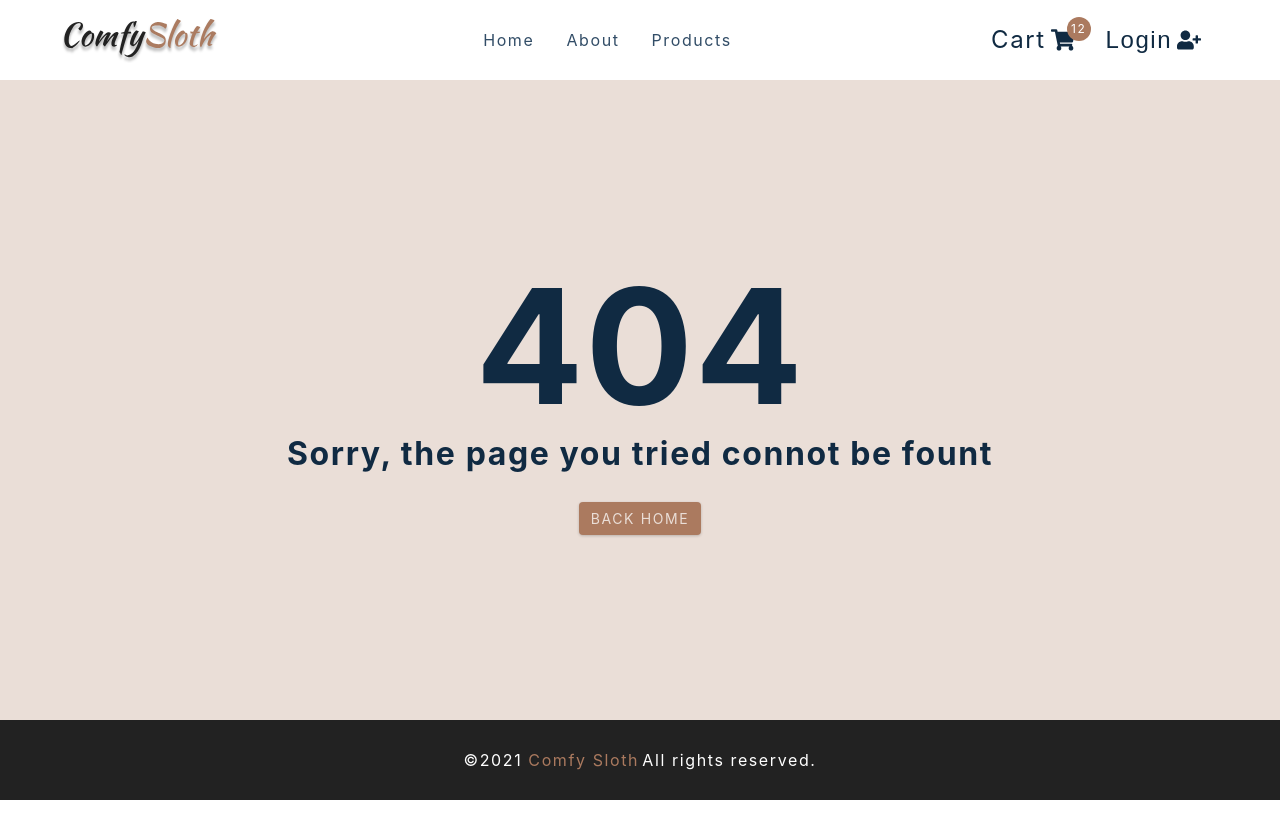
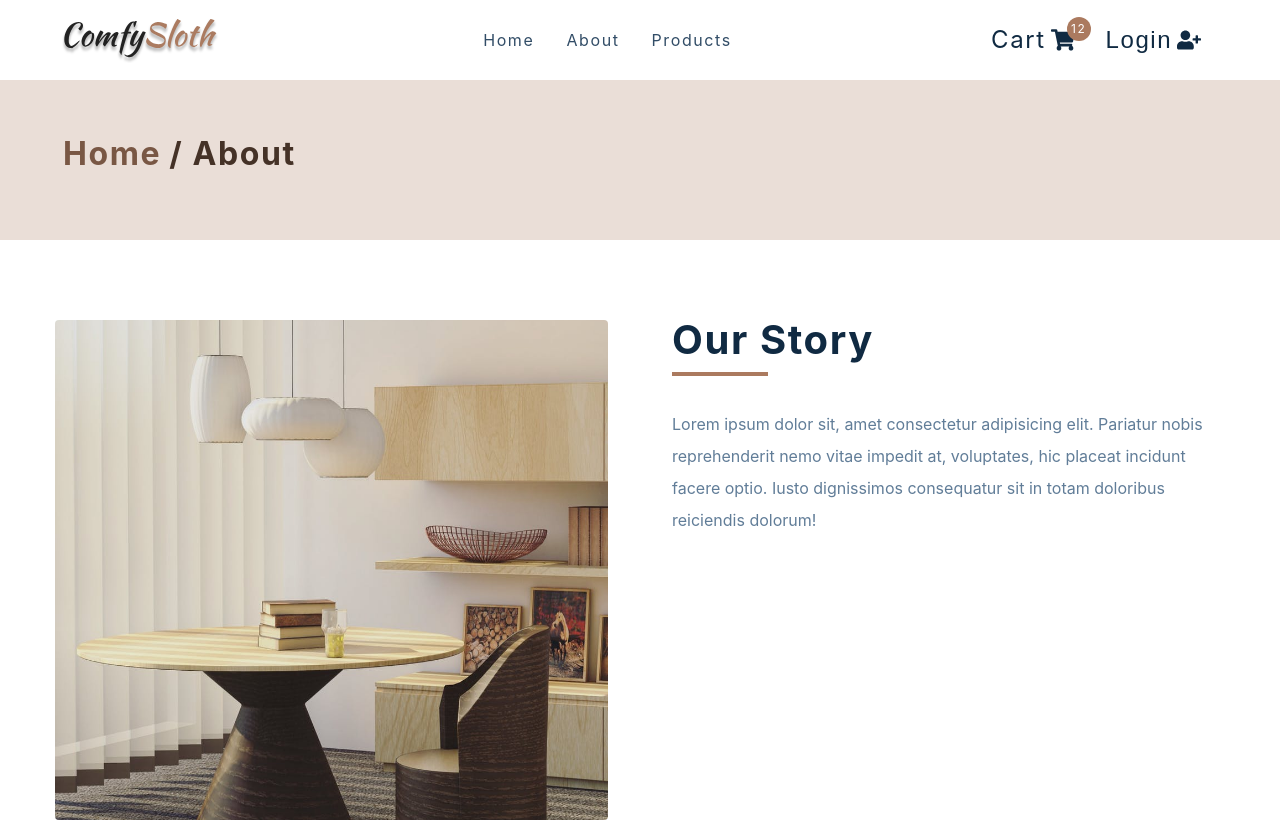
Before and after one commit to victor-vas/ecommerce-react-app, a React (Create React App) app: page /about in a window 1280 px wide. Before the commit this address had no page. Shown: the top 822 px of the page. Before the commit the page ends 800 px from the top, so only its background shows below. Built offline with nearby package versions, Linux system fonts and the light colour scheme.

Commit message:
created containers About and Checkout

```diff
--- a/src/App.tsx
+++ b/src/App.tsx
@@ -1,6 +1,6 @@
 import { BrowserRouter as Router, Switch, Route } from 'react-router-dom';
 import { Footer, Navbar, Sidebar } from './components';
-import { Home, Error } from './containers';
+import { Home, Error, About, Checkout } from './containers';
 
 const App = () => {
   return (
@@ -10,6 +10,12 @@ const App = () => {
       <Switch>
         <Route exact path="/">
           <Home />
+        </Route>
+        <Route exact path="/about">
+          <About />
+        </Route>
+        <Route exact path="/checkout">
+          <Checkout />
         </Route>
         <Route path="*">
           <Error />
--- a/src/components/CartButtons/styled.ts
+++ b/src/components/CartButtons/styled.ts
@@ -12,7 +12,6 @@ export const Wrapper = styled.div`
     letter-spacing: var(--spacing);
     color: var(--clr-grey-1);
     display: flex;
-
     align-items: center;
   }
 
--- /dev/null
+++ b/src/components/PageHero/index.tsx
@@ -0,0 +1,21 @@
+import { Link } from 'react-router-dom';
+import { Wrapper } from './styled';
+
+interface PageHeroProps {
+  title: string;
+}
+
+const PageHero = ({ title }: PageHeroProps) => {
+  return (
+    <Wrapper>
+      <div className="section-center">
+        <h3>
+          <Link to="/">Home</Link>
+          {`/ ${title}`}
+        </h3>
+      </div>
+    </Wrapper>
+  );
+};
+
+export default PageHero;
--- /dev/null
+++ b/src/components/PageHero/styled.ts
@@ -0,0 +1,20 @@
+import styled from 'styled-components';
+
+export const Wrapper = styled.section`
+  background: var(--clr-primary-10);
+  width: 100%;
+  min-height: 20vh;
+  display: flex;
+  align-items: center;
+  color: var(--clr-primary-1);
+
+  a {
+    color: var(--clr-primary-3);
+    padding: 0.5rem;
+    transition: var(--transition);
+  }
+
+  a:hover {
+    color: var(--clr-primary-1);
+  }
+`;
--- a/src/components/index.tsx
+++ b/src/components/index.tsx
@@ -1,5 +1,6 @@
 import Navbar from './Navbar';
 import Footer from './Footer';
 import Sidebar from './Sidebar';
+import PageHero from './PageHero';
 
-export { Navbar, Footer, Sidebar };
+export { Navbar, Footer, Sidebar, PageHero };
--- /dev/null
+++ b/src/containers/About/index.tsx
@@ -0,0 +1,28 @@
+import aboutImg from '../../assets/hero-bcg.jpeg';
+import { PageHero } from '../../components';
+import { Wrapper } from './styled';
+
+const About = () => {
+  return (
+    <main>
+      <PageHero title="about" />
+      <Wrapper className="page section section-center">
+        <img src={aboutImg} alt="Nice Desk" />
+        <article>
+          <div className="title">
+            <h2>Our Story</h2>
+            <div className="underline" />
+          </div>
+          <p>
+            Lorem ipsum dolor sit, amet consectetur adipisicing elit. Pariatur
+            nobis reprehenderit nemo vitae impedit at, voluptates, hic placeat
+            incidunt facere optio. Iusto dignissimos consequatur sit in totam
+            doloribus reiciendis dolorum!
+          </p>
+        </article>
+      </Wrapper>
+    </main>
+  );
+};
+
+export default About;
--- /dev/null
+++ b/src/containers/About/styled.ts
@@ -0,0 +1,34 @@
+import styled from 'styled-components';
+
+export const Wrapper = styled.section`
+  display: grid;
+  gap: 4rem;
+
+  img {
+    width: 100%;
+    display: block;
+    border-radius: var(--radius);
+    height: 500px;
+    object-fit: cover;
+  }
+
+  p {
+    line-height: 2;
+    max-width: 45em;
+    margin: 0 auto;
+    margin-top: 2rem;
+    color: var(--clr-grey-5);
+  }
+
+  .title {
+    text-align: left;
+  }
+
+  .underline {
+    margin-left: 0;
+  }
+
+  @media (min-width: 992px) {
+    grid-template-columns: 1fr 1fr;
+  }
+`;
--- /dev/null
+++ b/src/containers/Checkout/index.tsx
@@ -0,0 +1,15 @@
+import { PageHero } from '../../components';
+import { Wrapper } from './styled';
+
+const Checkout = () => {
+  return (
+    <main>
+      <PageHero title="checkout" />
+      <Wrapper className="page">
+        <h1>checkout here</h1>
+      </Wrapper>
+    </main>
+  );
+};
+
+export default Checkout;
--- /dev/null
+++ b/src/containers/Checkout/styled.ts
@@ -0,0 +1,34 @@
+import styled from 'styled-components';
+
+export const Wrapper = styled.section`
+  display: grid;
+  gap: 4rem;
+
+  img {
+    width: 100%;
+    display: block;
+    border-radius: var(--radius);
+    height: 500px;
+    object-fit: cover;
+  }
+
+  p {
+    line-height: 2;
+    max-width: 45em;
+    margin: 0 auto;
+    margin-top: 2rem;
+    color: var(--clr-grey-5);
+  }
+
+  .title {
+    text-align: left;
+  }
+
+  .underline {
+    margin-left: 0;
+  }
+
+  @media (min-width: 992px) {
+    grid-template-columns: 1fr 1fr;
+  }
+`;
--- a/src/containers/Error/styled.ts
+++ b/src/containers/Error/styled.ts
@@ -6,9 +6,11 @@ export const Wrapper = styled.main`
   justify-content: center;
   align-items: center;
   text-align: center;
+
   h1 {
     font-size: 10rem;
   }
+
   h3 {
     text-transform: none;
     margin-bottom: 2rem;
--- a/src/containers/index.tsx
+++ b/src/containers/index.tsx
@@ -1,4 +1,6 @@
 import Home from './Home';
 import Error from './Error';
+import About from './About';
+import Checkout from './Checkout';
 
-export { Home, Error };
+export { Home, Error, About, Checkout };
```
